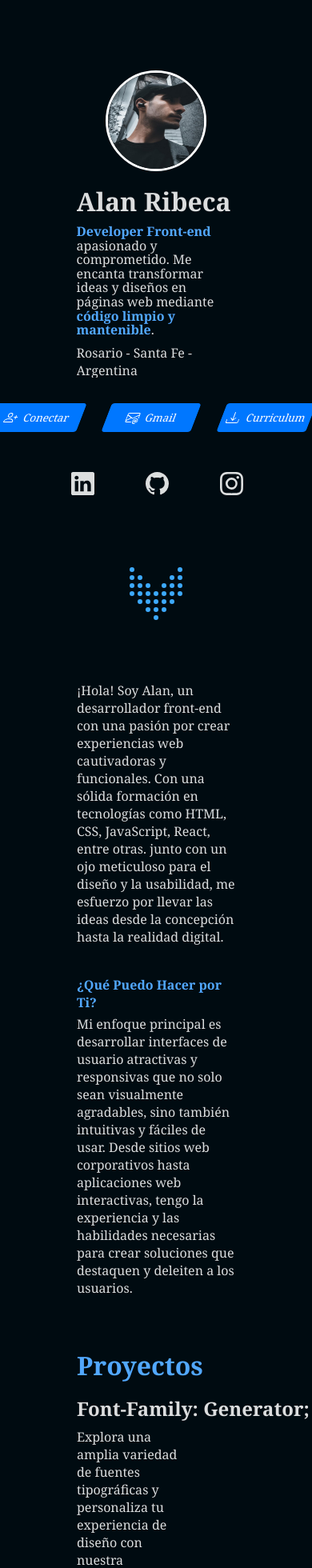
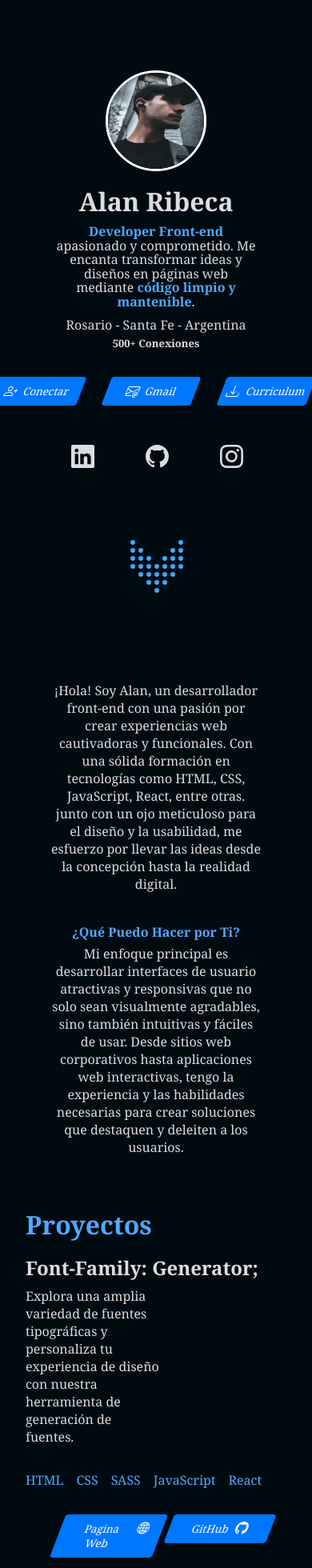
Before and after one commit to stivcode21/Colaboracion-Portafolio, a React (Vite) app: page / in a window 390 px wide. Shown: the part 40-2000 px from the top of the page at 80% size. Built offline with nearby package versions, Linux system fonts and the light colour scheme.

Commit message:
siguiendo con el responsi

```diff
--- a/src/components/informacion/info.scss
+++ b/src/components/informacion/info.scss
@@ -46,3 +46,23 @@
     }
   }
 }
+
+@media (max-width:650px) {
+  .info {
+    .textoInfo {
+      max-width: 100%;
+      margin-left: 0;
+      padding: 0;
+
+      .pInfo {
+        padding: 0 4rem;
+        text-align: center;
+      }
+    }
+
+    .titleProyectos {
+      margin-left: 2rem;
+    }
+
+  }
+}
--- a/src/components/presentacion/presentacion.scss
+++ b/src/components/presentacion/presentacion.scss
@@ -233,7 +233,6 @@
     }
 
     .button {
-      display: block;
       cursor: pointer;
       background: none;
       border: none;
@@ -242,9 +241,8 @@
       width: 70px;
       gap: 4px;
       transform-origin: center;
-      transition: transform 0.3s ease;
       transform: rotate(90deg);
-      margin: 5rem 0rem;
+      margin: 5rem 0rem 0 0.1rem;
     }
 
     .round {
@@ -280,3 +278,20 @@
     }
   }
 }
+
+@media (max-width: 650px) {
+  .presentacion {
+    .info {
+      width: 64%;
+      text-align: center;
+
+      .titulo {
+        text-align: center;
+      }
+
+      .profesion {
+        width: 100%;
+      }
+    }
+  }
+}
--- a/src/components/proyectos/proyectos.scss
+++ b/src/components/proyectos/proyectos.scss
@@ -83,3 +83,21 @@
     max-width: 77%;
   }
 }
+
+@media (max-width:650px) {
+  .info {
+    #proyectos {
+      padding: 0;
+    }
+
+    .proyecs {
+      .proyectInfo {
+        margin-left: 2rem;
+
+        .pProyects {
+          max-width: 60%;
+        }
+      }
+    }
+  }
+}
--- a/src/components/sobreMi/sobreMi.scss
+++ b/src/components/sobreMi/sobreMi.scss
@@ -12,3 +12,22 @@
     margin-bottom: 1rem;
   }
 }
+
+@media (max-width: 1000px) {
+  .sobreMi .sobreMiP {
+    margin: 0 1rem 1rem 0;
+  }
+}
+
+@media (max-width:650px) {
+  .sobreMi {
+    margin-left: 0;
+    padding: 0;
+
+    .sobreMiP {
+      margin-left: 2rem;
+      text-align: center;
+      padding: 0 4rem;
+    }
+  }
+}
--- a/src/components/tecnologias/tecnologias.scss
+++ b/src/components/tecnologias/tecnologias.scss
@@ -58,3 +58,14 @@
     margin: 4rem 0 8rem 5rem;
   }
 }
+
+@media (max-width:650px) {
+  .tecnologias {
+    margin-left: 0;
+    padding: 0;
+
+    .habilidadesBlanda .ulBlanda .liBlanda {
+      padding: 0;
+    }
+  }
+}
```
